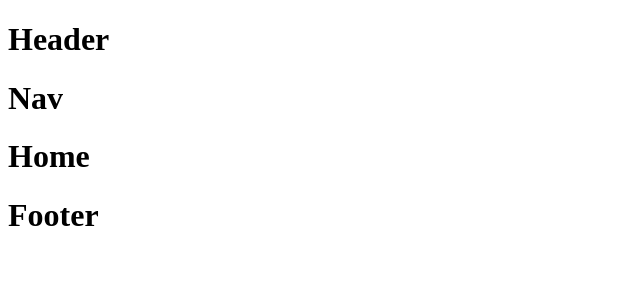
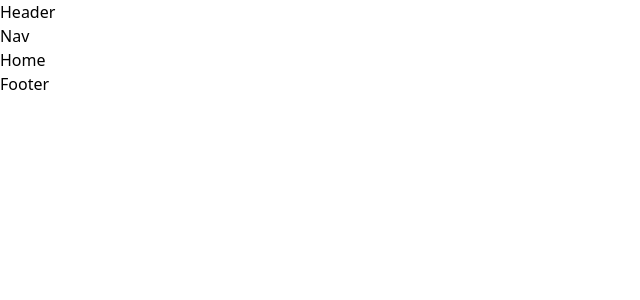
Before and after one commit to JakubLangowski/WmiCookBook, a Vue app in the folder WmiCookBook/ClientApp/: page / in a window 1280 px wide. Shown: the top 300 px of the page, without its empty margins (0-640 px from the left). Built offline with nearby package versions, Linux system fonts and the light colour scheme.

Commit message:
Instalacja tailwindcss

```diff
--- a/WmiCookBook/ClientApp/package.json
+++ b/WmiCookBook/ClientApp/package.json
@@ -8,7 +8,11 @@
     "lint": "vue-cli-service lint"
   },
   "dependencies": {
+    "@tailwindcss/postcss7-compat": "^2.0.2",
+    "autoprefixer": "^9.8.6",
     "core-js": "^3.6.5",
+    "postcss": "^7.0.35",
+    "tailwindcss": "npm:@tailwindcss/postcss7-compat@^2.0.2",
     "vue": "^2.6.11",
     "vue-router": "^3.2.0",
     "vuex": "^3.4.0"
--- /dev/null
+++ b/WmiCookBook/ClientApp/postcss.config.js
@@ -0,0 +1,6 @@
+module.exports = {
+    plugins: [
+        require('tailwindcss'),
+        require('autoprefixer'),
+    ]
+}
--- a/WmiCookBook/ClientApp/src/assets/css/main.scss
+++ b/WmiCookBook/ClientApp/src/assets/css/main.scss
@@ -0,0 +1,3 @@
+@tailwind base;
+@tailwind components;
+@tailwind utilities;
--- /dev/null
+++ b/WmiCookBook/ClientApp/tailwind.config.js
@@ -0,0 +1,12 @@
+module.exports = {
+    purge: [
+        './src/**/*.html',
+        './src/**/*.js',
+    ],
+    darkMode: false, // or 'media' or 'class'
+    theme: {
+        extend: {},
+    },
+    variants: {},
+    plugins: [],
+}
```
Also changed, not shown: 1 other file (tests, documents, lock files or other folders).
